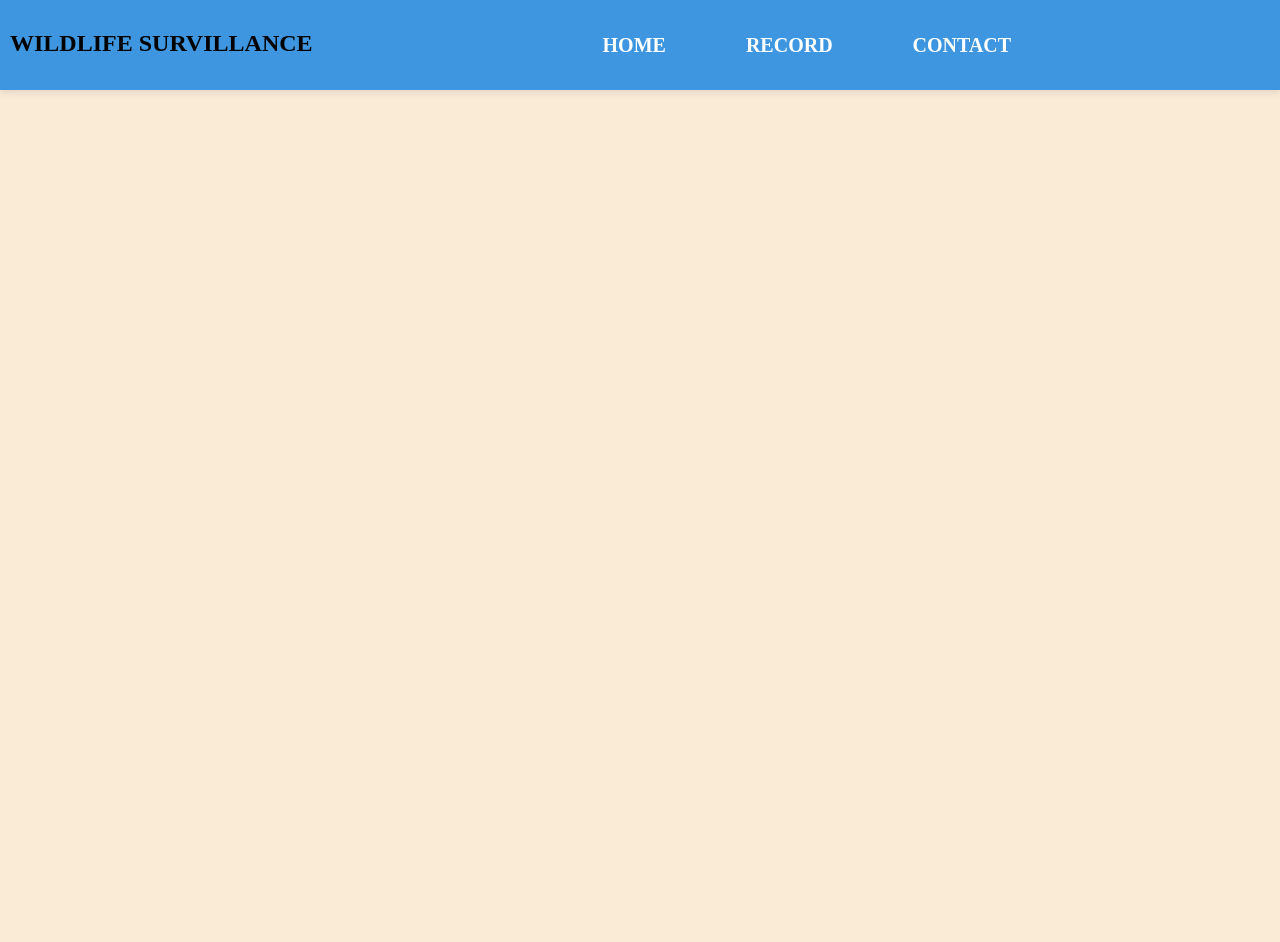
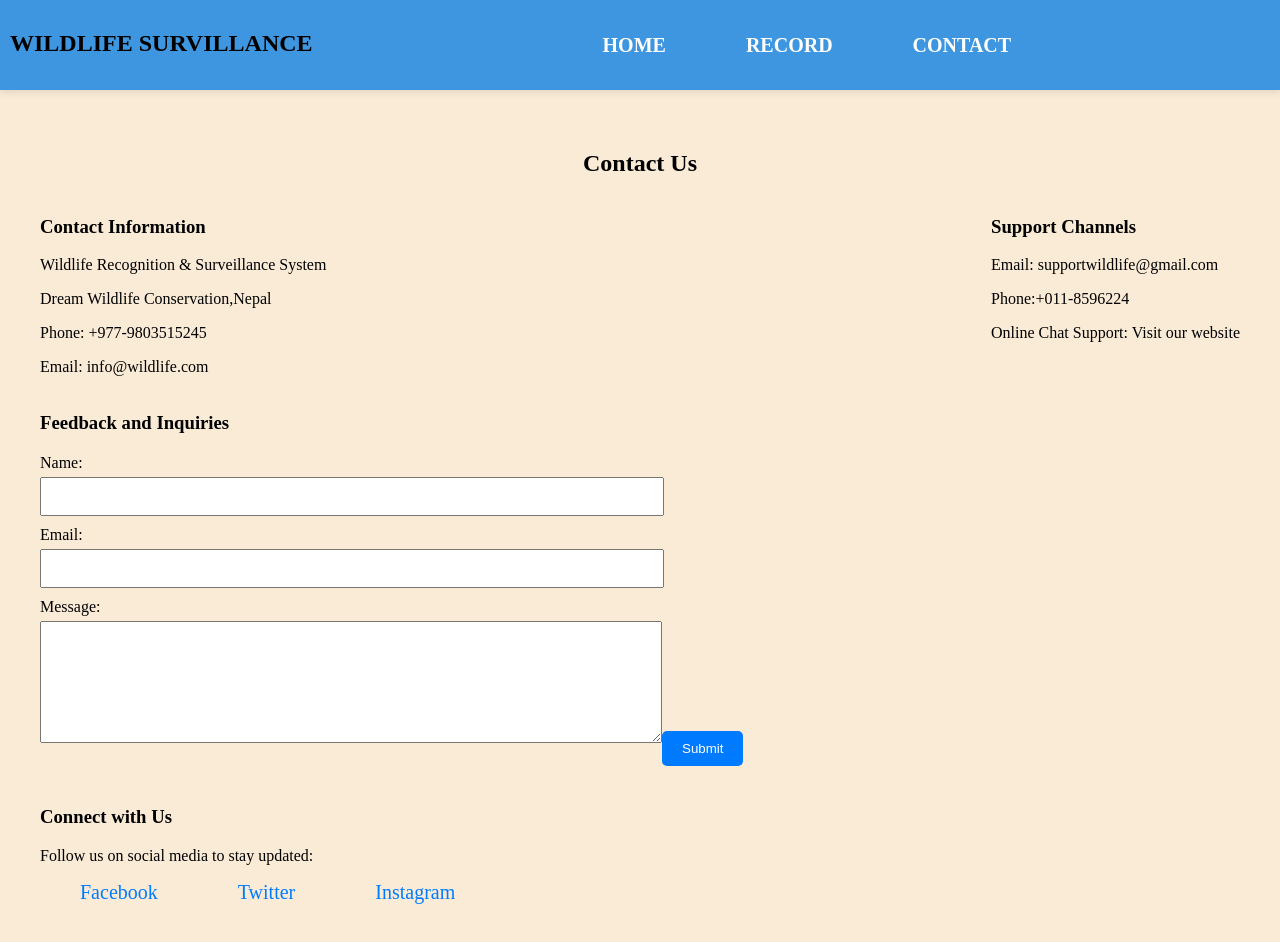
Before and after one commit to Sandip77-hub/Audio-Video-Recorder-Frontend, a React (Create React App) app: page /contact in a window 1280 px wide. Shown: the top 942 px of the page. Before the commit the page ends 800 px from the top, so only its background shows below. Built offline with nearby package versions, Linux system fonts and the light colour scheme.

Commit message:
Contact done

```diff
--- a/src/AudioVideo/Appstyle.css
+++ b/src/AudioVideo/Appstyle.css
@@ -1,4 +1,5 @@
-h1, h2, .button-flex, .video-controls, .video-player, .upload-image, .audio-controls, .audio-player {
+h1, h2, .button-flex, .video-controls, .video-player, .upload-image, .audio-controls,
+ .audio-player {
     text-align: center;
 }
 button {
@@ -10,6 +11,7 @@ button {
     margin-right: 10px;
     margin-bottom: 10px;
     padding: 8px 16px;
+    margin-top: 10px;
 }
 
 @media only screen and (max-width: 600px) {
@@ -21,4 +23,5 @@ button {
 .audio-player {
     margin-top: 20px;
     margin-bottom: 20px;
+    margin-left: 290px;
 }
--- a/src/AudioVideo/AudioCaputre.js
+++ b/src/AudioVideo/AudioCaputre.js
@@ -1,13 +1,18 @@
-import React, { useState, useRef } from "react";
+import { useState, useRef } from "react";
 
 const mimeType = "audio/webm";
 
 const AudioRecorder = () => {
 	const [permission, setPermission] = useState(false);
+
 	const mediaRecorder = useRef(null);
+
 	const [recordingStatus, setRecordingStatus] = useState("inactive");
+
 	const [stream, setStream] = useState(null);
+
 	const [audio, setAudio] = useState(null);
+
 	const [audioChunks, setAudioChunks] = useState([]);
 
 	const getMicrophonePermission = async () => {
@@ -15,7 +20,7 @@ const AudioRecorder = () => {
 			try {
 				const mediaStream = await navigator.mediaDevices.getUserMedia({
 					audio: true,
-					video: true, // Requesting video stream as well
+					video: false,
 				});
 				setPermission(true);
 				setStream(mediaStream);
@@ -30,14 +35,19 @@ const AudioRecorder = () => {
 	const startRecording = async () => {
 		setRecordingStatus("recording");
 		const media = new MediaRecorder(stream, { type: mimeType });
+
 		mediaRecorder.current = media;
+
 		mediaRecorder.current.start();
+
 		let localAudioChunks = [];
+
 		mediaRecorder.current.ondataavailable = (event) => {
 			if (typeof event.data === "undefined") return;
 			if (event.data.size === 0) return;
 			localAudioChunks.push(event.data);
 		};
+
 		setAudioChunks(localAudioChunks);
 	};
 
@@ -45,25 +55,31 @@ const AudioRecorder = () => {
 		setRecordingStatus("inactive");
 		mediaRecorder.current.stop();
 		if (stream) {
-			stream.getTracks().forEach((track) => track.stop());
+			stream.getTracks().forEach(track => track.stop());
 		}
 		mediaRecorder.current.onstop = async () => {
 			const audioBlob = new Blob(audioChunks, { type: mimeType });
 			const audioUrl = URL.createObjectURL(audioBlob);
 			const formData = new FormData();
-			formData.append("audio", audioBlob);
+			formData.append('audio', audioBlob);
 			try {
-				const response = await fetch("your-backend-api-endpoint", {
-					method: "POST",
+				const response = await fetch('your-backend-api-endpoint', {
+					method: 'POST',
 					body: formData,
 				});
 			} catch (error) {
-				console.error("Error sending audio data to backend:", error);
+				console.error('Error sending audio data to backend:', error);
 			}
 			setAudio(audioUrl);
 			setAudioChunks([]);
 		};
+		// Reset media recorder and stream objects
+		mediaRecorder.current = null;
+		setStream(null);
+		// Reset audio state
+		setAudio(null);
 	};
+
 
 	return (
 		<div>
--- a/src/AudioVideo/VideoCapture.js
+++ b/src/AudioVideo/VideoCapture.js
@@ -92,7 +92,6 @@ const VideoRecorder = () => {
                     body: formData,
                 });
 
-                // Handle the response from the backend as needed
             } catch (error) {
                 console.error('Error sending video data to backend:', error);
             }
--- /dev/null
+++ b/src/Pages/Contact.css
@@ -0,0 +1,66 @@
+.contact-container {
+    margin: 20px;
+    padding: 20px;
+    border-radius: 10px;
+}
+
+.contact-info {
+    display: flex;
+    justify-content: space-between;
+    margin-bottom: 20px;
+}
+
+.feedback-form form {
+    margin-top: 20px;
+}
+
+.feedback-form label {
+    display: block;
+    margin-bottom: 5px;
+}
+
+.feedback-form input[type="text"],
+.feedback-form input[type="email"],
+.feedback-form textarea {
+    width: 50%;
+    padding: 10px;
+    margin-bottom: 10px;
+}
+
+.feedback-form textarea {
+    height: 100px;
+}
+
+.feedback-form button {
+    padding: 10px 20px;
+    background-color: #007bff;
+    color: #fff;
+    border: none;
+    border-radius: 5px;
+    cursor: pointer;
+}
+
+.social-media {
+    margin-top: 30px;
+}
+
+.social-media ul {
+    list-style: none;
+    padding: 0;
+}
+
+.social-media li {
+    margin-bottom: 10px;
+}
+
+.social-media a {
+    color: #007bff;
+    text-decoration: none;
+}
+
+.social-media a:hover {
+    text-decoration: underline;
+}
+.social-site{
+    display: flex;
+}
--- a/src/Pages/Contact.js
+++ b/src/Pages/Contact.js
@@ -1,11 +1,51 @@
 import React, { useState } from "react";
 import Navbar from "../components/Navbar";
+import './Contact.css';
 
 export default function Contact() {
 
   return (
     <>
     <Navbar></Navbar>
+    <div className="contact-container">
+            <h2>Contact Us</h2>
+            <div className="contact-info">
+                <div>
+                    <h3>Contact Information</h3>
+                    <p>Wildlife Recognition & Surveillance System</p>
+                    <p>Dream Wildlife Conservation,Nepal</p>
+                    <p>Phone: +977-9803515245</p>
+                    <p>Email: info@wildlife.com</p>
+                </div>
+                <div>
+                    <h3>Support Channels</h3>
+                    <p>Email: supportwildlife@gmail.com</p>
+                    <p>Phone:+011-8596224</p>
+                    <p>Online Chat Support: Visit our website</p>
+                </div>
+            </div>
+            <div className="feedback-form">
+                <h3>Feedback and Inquiries</h3>
+                <form>
+                    <label>Name:</label>
+                    <input type="text" />
+                    <label>Email:</label>
+                    <input type="email" />
+                    <label>Message:</label>
+                    <textarea></textarea>
+                    <button type="submit">Submit</button>
+                </form>
+            </div>
+            <div className="social-media">
+                <h3>Connect with Us</h3>
+                <p>Follow us on social media to stay updated:</p>
+                <ul className="social-site">
+                    <li><a href="#">Facebook</a></li>
+                    <li><a href="#">Twitter</a></li>
+                    <li><a href="#">Instagram</a></li>
+                </ul>
+            </div>
+        </div>
 
 
     </>
--- a/src/components/Body.js
+++ b/src/components/Body.js
@@ -1,11 +1,13 @@
+
 import React from 'react';
 import Beautiful from './beautiful image.jpg';
+
 
 export default function Body() {
     return (
         <div className="container">
             <img src={Beautiful} alt="Beautiful" className="background-image" />
-            <p className="text">Love, Preserve and Conserve Wildlife.</p>
+            <p className="text">Love,Protect,Preserve Wildlife.</p>
             <style>
             {`
                 .container {
@@ -30,8 +32,10 @@ export default function Body() {
                     transform: translate(-50%, -50%);
                     font-size: 30px;
                     color: revert-layer;
-                    margin-left:550px;
+                    margin-top:25px;
+                    margin-left:650px;
                     margin-bottom:500px;
+                    text-transform:uppercase;
                 }
             `}
             </style>
--- a/src/components/Navbar.js
+++ b/src/components/Navbar.js
@@ -3,8 +3,9 @@ import { Link } from "react-router-dom";
 function Navbar() {
     return (
         <nav>
-            <h1 className='job-name'>Wildlife Survillance</h1>
+            <h1>Wildlife Survillance</h1>
             <div className='flex-container'>
+
                 <Link to="/home">Home</Link>
                 <Link to="/record">Record</Link>
                 <Link to="/contact">Contact</Link>
```
